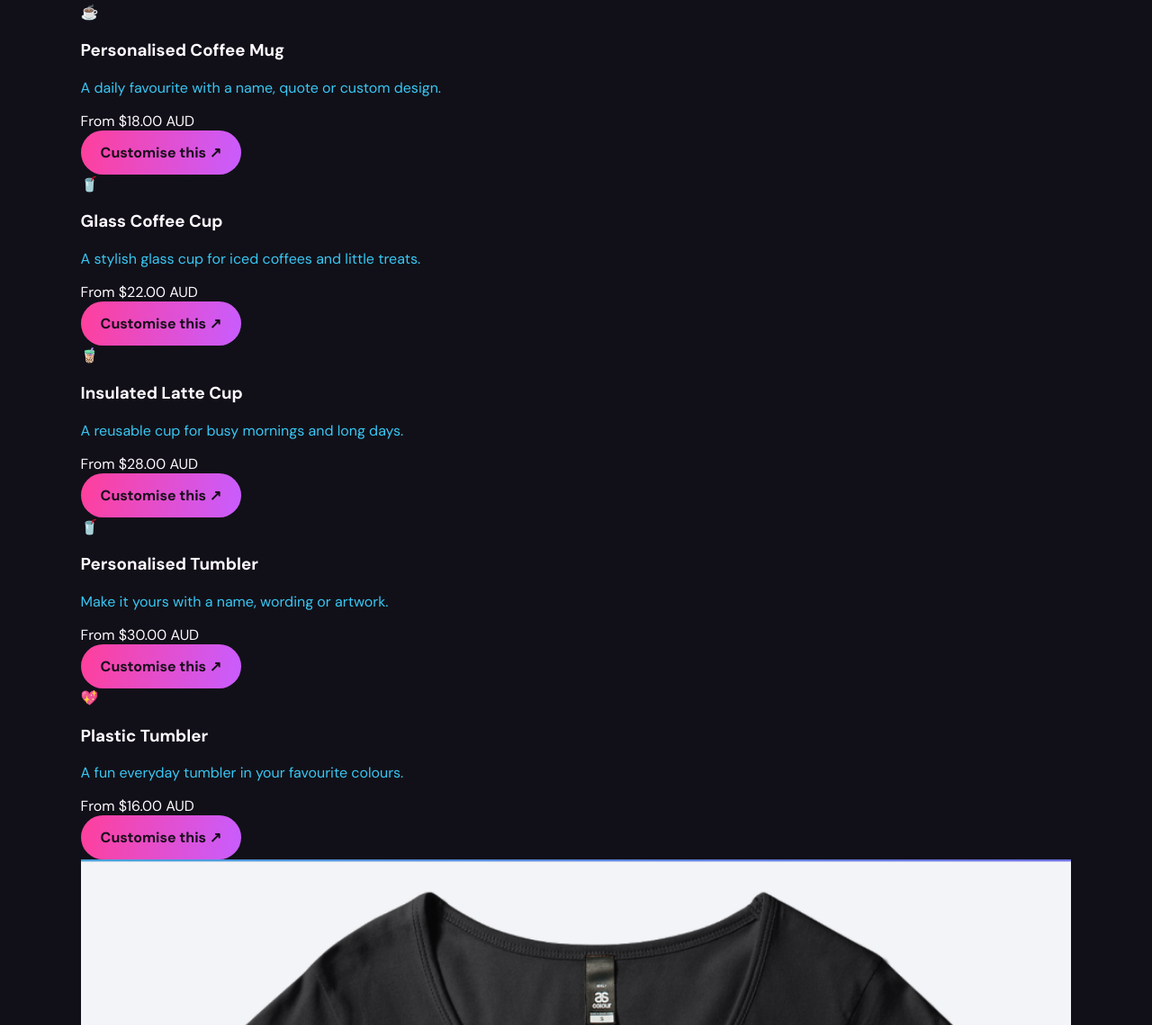
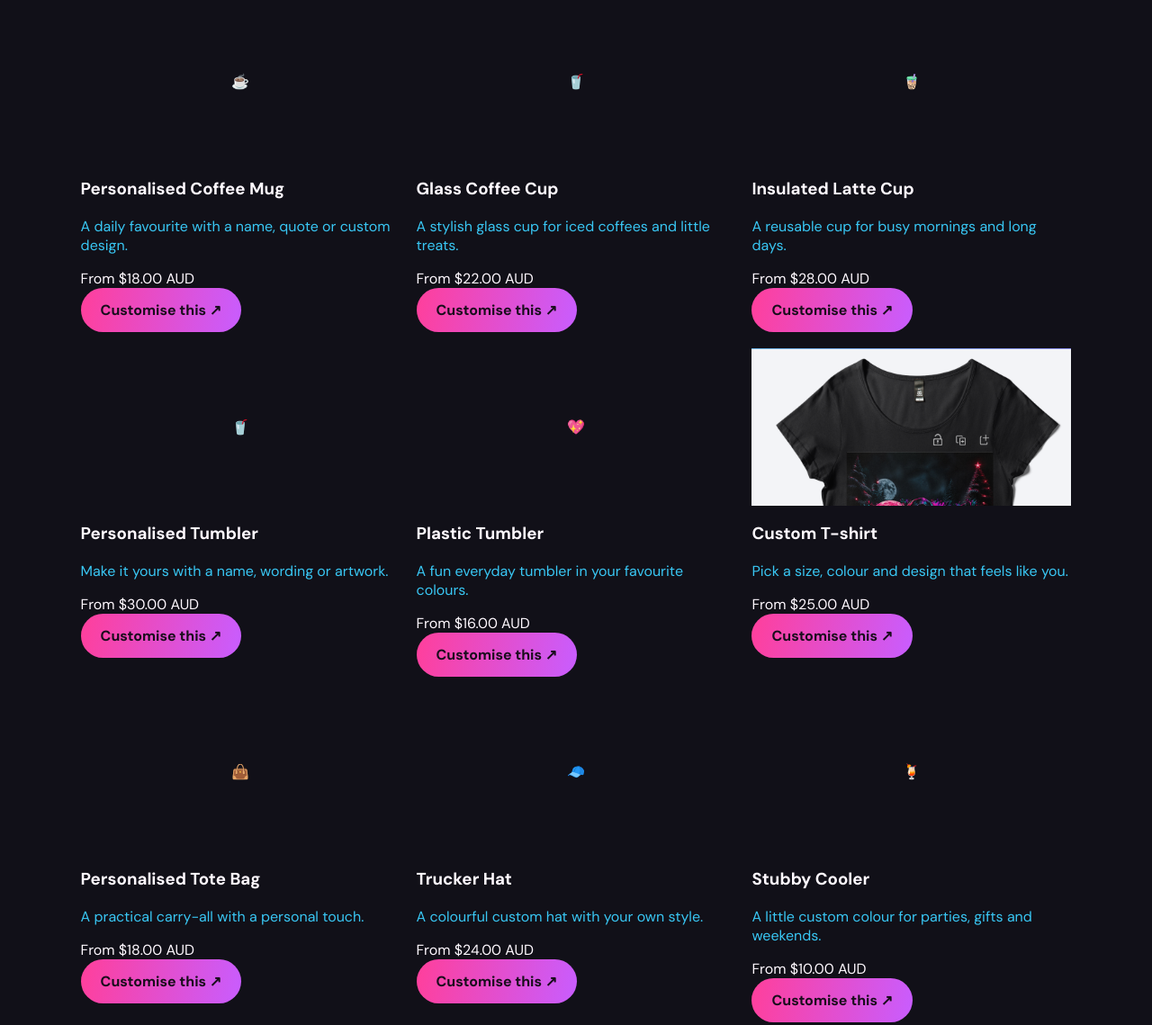
Before and after one commit to creativesmumchaos/Creative-mum-chaos, a website: page index.html in a window 1280 px wide. Shown: the part 2027-3166 px from the top of the page at 90% size. Drawn offline with nearby package versions, Linux system fonts and the light colour scheme.

Commit message:
Update index.html

```diff
--- a/index.html
+++ b/index.html
@@ -10,6 +10,33 @@
 @media(max-width:800px){.hero{grid-template-columns:1fr;padding-top:48px}.hero-art{min-height:280px}.product-grid{grid-template-columns:repeat(2,minmax(0,1fr))}.contact{grid-template-columns:1fr}.story{grid-template-columns:1fr;text-align:center}.story-stamp{width:110px;height:110px;font-size:3rem}nav{gap:12px}.header{flex-wrap:wrap}}@media(max-width:560px){nav{order:5;display:none;width:100%;flex-direction:column;padding:10px 0}nav.show{display:flex}.hamburger{display:block}.product-grid{grid-template-columns:1fr}.header{padding:12px 16px}.brand{font-size:1rem}.brand-mark{width:36px;height:36px}.hero h1{font-size:3rem}.strip{gap:12px;font-size:.85rem}.form-row{grid-template-columns:1fr}.cart-btn{padding:10px 12px}}
   .product-body p {
   color: #39c7f4 !important;
+}
+
+.product-grid {
+  display: grid;
+  grid-template-columns: repeat(3, minmax(0, 1fr));
+  gap: 18px;
+}
+
+.product {
+  min-width: 0;
+  overflow: hidden;
+}
+
+.product-art {
+  height: 175px;
+  width: 100%;
+  overflow: hidden;
+  display: grid;
+  place-items: center;
+  flex-shrink: 0;
+}
+
+.product-art img {
+  width: 100%;
+  height: 100%;
+  object-fit: contain;
+  display: block;
 }
 </style></head>
 <body>
```
